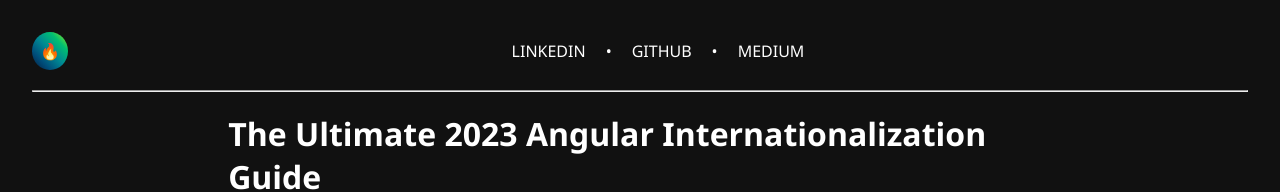
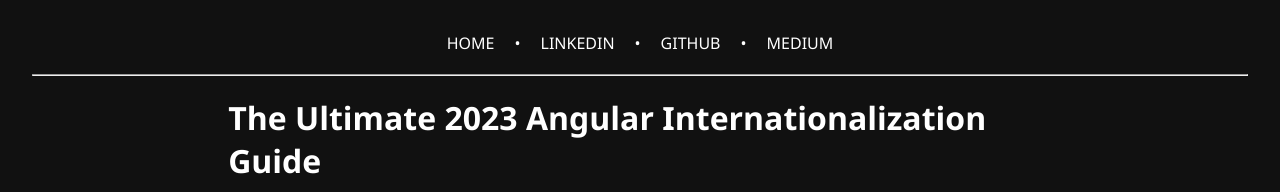
Before and after one commit to igorMSoares/dio-angular-blog, an Angular app: page /content/1 in a window 1280 px wide. Shown: the top 192 px of the page. Built offline with nearby package versions, Linux system fonts and the light colour scheme.

Commit message:
feat: add Home menu link when not on home page

```diff
--- a/src/app/components/menu-bar/menu-bar.component.css
+++ b/src/app/components/menu-bar/menu-bar.component.css
@@ -10,17 +10,3 @@
   text-transform: uppercase;
   margin-inline: auto;
 }
-
-.menu-bar__logo {
-  border-radius: 50%;
-  padding: 0.5rem;
-  background-image: linear-gradient(
-    to right top,
-    #051937,
-    #004d7a,
-    #008793,
-    #00bf72,
-    #a8eb12
-  );
-  user-select: none;
-}
--- a/src/app/components/menu-bar/menu-bar.component.html
+++ b/src/app/components/menu-bar/menu-bar.component.html
@@ -1,7 +1,12 @@
 <div class="container__menu-bar">
-  <span class="menu-bar__logo">🔥</span>
   <ul>
-    <li><a href="https://www.linkedin.com/in/igormsoares" target="_blank">Linkedin</a></li>
+    <li *ngIf="!isHomePage"><a routerLink="">Home</a></li>
+    <li *ngIf="!isHomePage"><span>•</span></li>
+    <li>
+      <a href="https://www.linkedin.com/in/igormsoares" target="_blank"
+        >Linkedin</a
+      >
+    </li>
     <li><span>•</span></li>
     <li><a href="https://github.com/igorMSoares" target="_blank">Github</a></li>
     <li><span>•</span></li>
--- a/src/app/components/menu-bar/menu-bar.component.ts
+++ b/src/app/components/menu-bar/menu-bar.component.ts
@@ -1,10 +1,21 @@
-import { Component } from '@angular/core';
+import { Component, Input } from '@angular/core';
+import { NavigationEnd, Router } from '@angular/router';
 
 @Component({
   selector: 'app-menu-bar',
   templateUrl: './menu-bar.component.html',
-  styleUrls: ['./menu-bar.component.css']
+  styleUrls: ['./menu-bar.component.css'],
 })
 export class MenuBarComponent {
+  @Input()
+  isHomePage: boolean = false;
 
+  constructor(private router: Router) {}
+
+  ngOnInit() {
+    this.router.events.subscribe(val => {
+      if (val instanceof NavigationEnd)
+        this.isHomePage = val.url === '/';
+    });
+  }
 }
```
